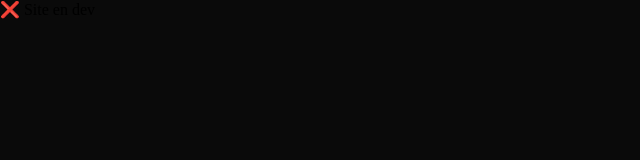
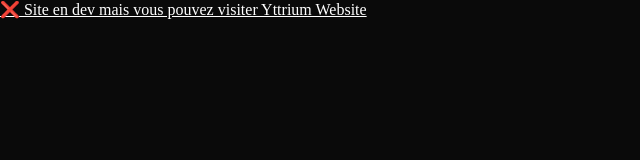
Before and after one commit to Ontami/View, a plain HTML site: page Index.html in a window 1280 px wide. Shown: the whole page, without its empty margins (0-640 px from the left). Drawn offline with Linux system fonts and the light colour scheme.

Commit message:
Update Index.html

```diff
--- a/Index.html
+++ b/Index.html
@@ -10,6 +10,6 @@
 
 </head>
 <body id="dark">
-    <p style="color=#ffffff">❌ Site en dev </p>
+    <p> <a href="https://ontami.github.io/Yttrium/Index.html">❌ Site en dev mais vous pouvez visiter Yttrium Website</a></p>
     </body>
 </html>
```
